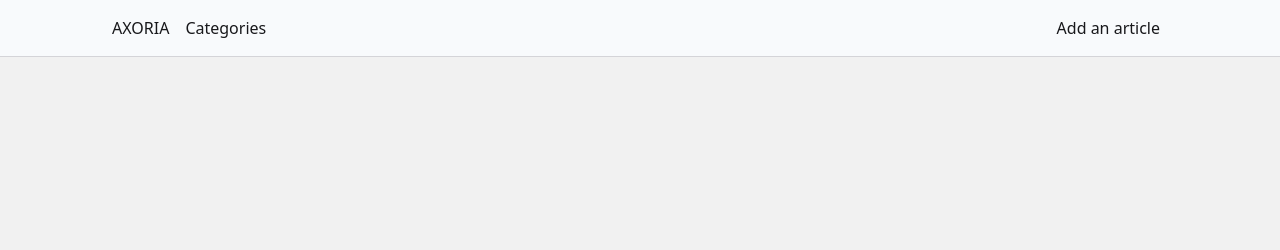
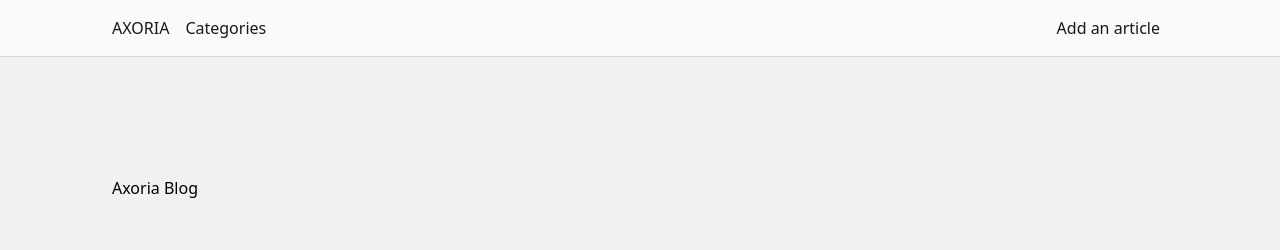
Before and after one commit to ArthurJenck/next_AxoriaBlog, a Next.js app: page / in a window 1280 px wide. Shown: the top 250 px of the page. Built offline with nearby package versions, Linux system fonts and the light colour scheme.

Commit message:
feat: created new util tailwind class

```diff
--- a/src/app/globals.css
+++ b/src/app/globals.css
@@ -5,3 +5,8 @@
 body {
     background-color: #f1f1f1;
 }
+
+/* Utils classes */
+.u-main-container {
+    @apply max-w-6xl mx-auto px-12;
+}
--- a/src/app/page.jsx
+++ b/src/app/page.jsx
@@ -1,6 +1,6 @@
 export default function Home() {
     return (
-        <div className="">
+        <div className="u-main-container pt-44">
             <h1>Axoria Blog</h1>
         </div>
     )
--- a/src/components/Navbar.jsx
+++ b/src/components/Navbar.jsx
@@ -4,7 +4,7 @@ import React from "react"
 export const Navbar = () => {
     return (
         <nav className="fixed w-full  bg-slate-50 border-b border-b-zinc-300">
-            <div className="max-w-6xl mx-auto flex py-4 px-12">
+            <div className="u-main-container flex py-4">
                 <Link href="/" className="mr-2 text-zinc-900">
                     AXORIA
                 </Link>
```
